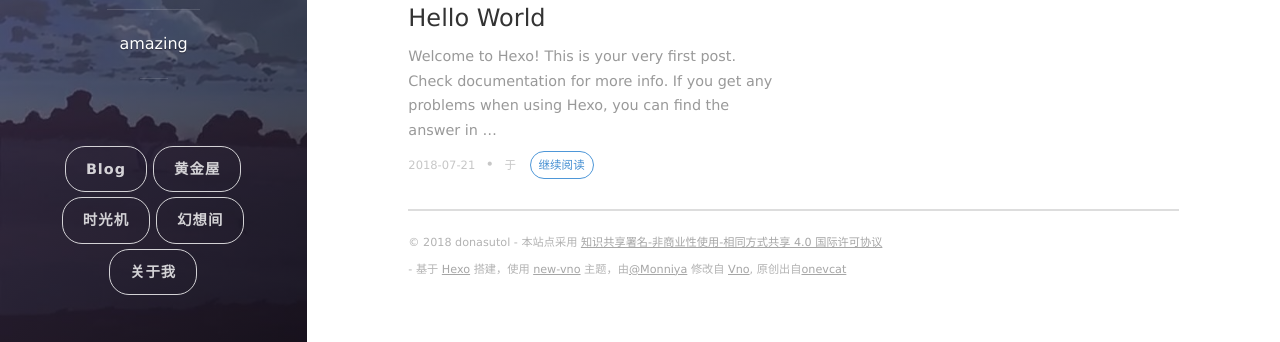
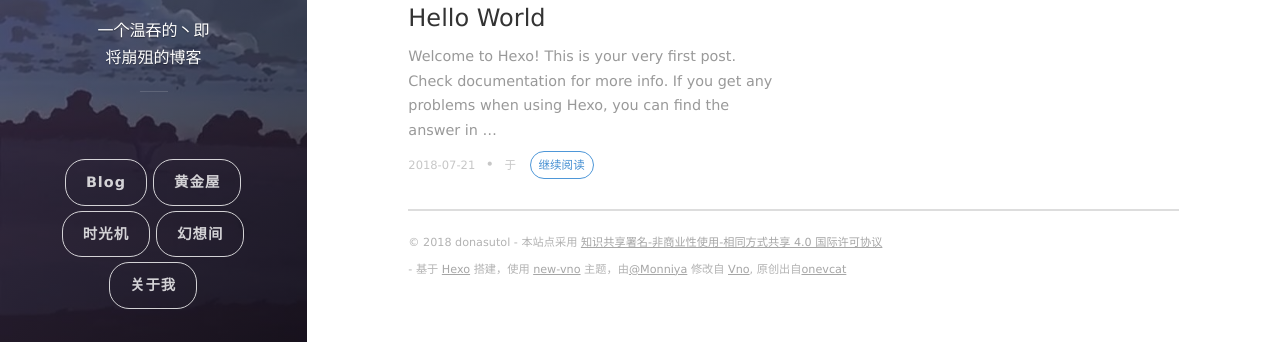
Before and after one commit to donasutol/donasutol.github.io, a plain HTML site: page 2018/07/21/hello-word/index.html in a window 1280 px wide. Shown: the part 273-615 px from the top of the page. Drawn offline with nearby package versions, Linux system fonts and the light colour scheme; some packages are replaced by stand-ins of ours; a script that the page names is missing.

Commit message:
Site updated: 2018-07-22 14:53:44

```diff
--- a/2018/07/21/hello-word/index.html
+++ b/2018/07/21/hello-word/index.html
@@ -12,15 +12,15 @@
     <meta name="apple-mobile-web-app-status-bar-style" content="black-translucent">
     <meta name="viewport" content="width=device-width, initial-scale=1, maximum-scale=1">
 
-    <meta name="description" content="amazing">
+    <meta name="description" content="一个温吞的丶即将崩殂的博客">
 
     <meta name="twitter:card" content="summary">
     <meta name="twitter:title" content="my first test | 自我指涉">
-    <meta name="twitter:description" content="amazing">
+    <meta name="twitter:description" content="一个温吞的丶即将崩殂的博客">
 
     <meta property="og:type" content="article">
     <meta property="og:title" content="my first test | 自我指涉">
-    <meta property="og:description" content="amazing">
+    <meta property="og:description" content="一个温吞的丶即将崩殂的博客">
 
 
     <meta name="author" content="donasutol">
@@ -60,7 +60,7 @@
         <h1 class="panel-cover__title panel-title"><a href="/" title="link to homepage for 自我指涉">自我指涉</a></h1>
 
         <hr class="panel-cover__divider" />
-        <p class="panel-cover__description">amazing</p>
+        <p class="panel-cover__description">一个温吞的丶即将崩殂的博客</p>
         <hr class="panel-cover__divider panel-cover__divider--secondary" />
 
         <div class="navigation-wrapper">
```
Also changed, not shown: 2018/07/21/hello-world/index.html (+4 -4 lines), archives/2018/07/index.html (+4 -4 lines), archives/2018/index.html (+4 -4 lines), archives/index.html (+4 -4 lines), index.html (+4 -4 lines).
